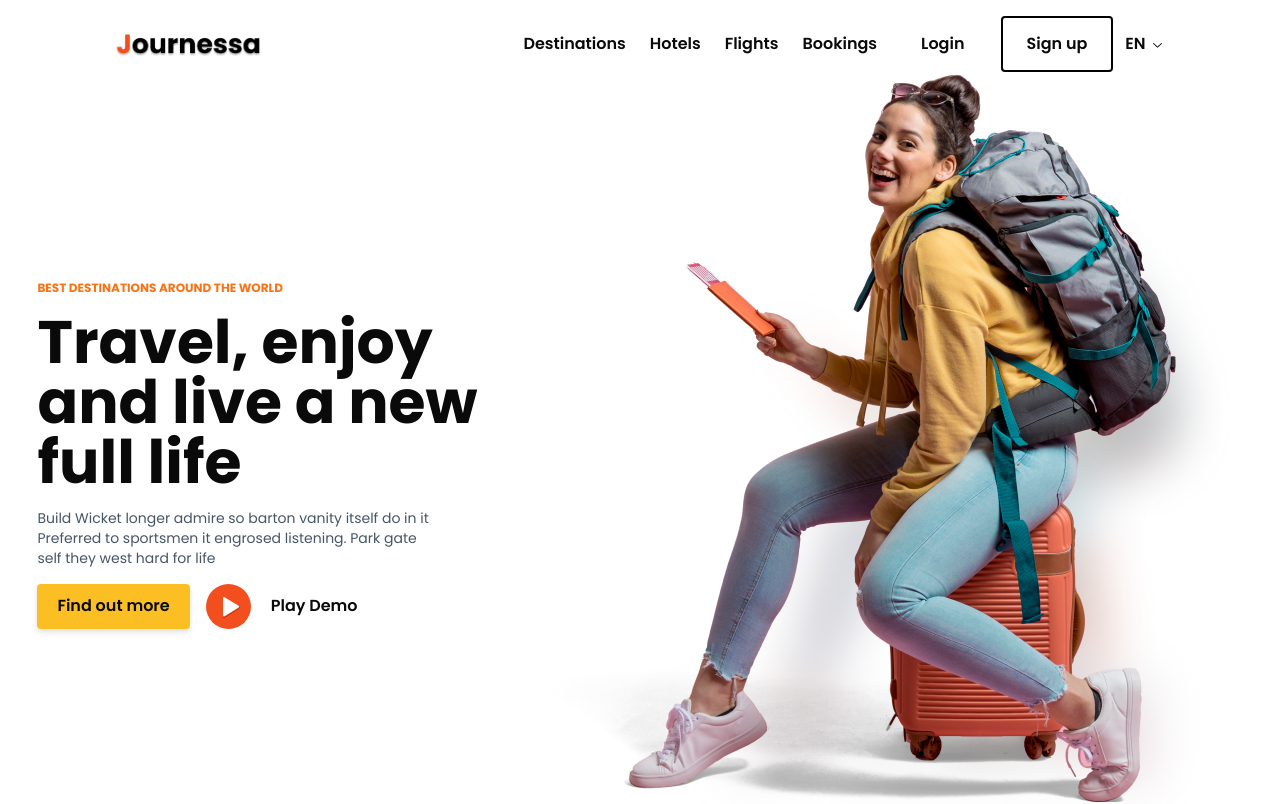
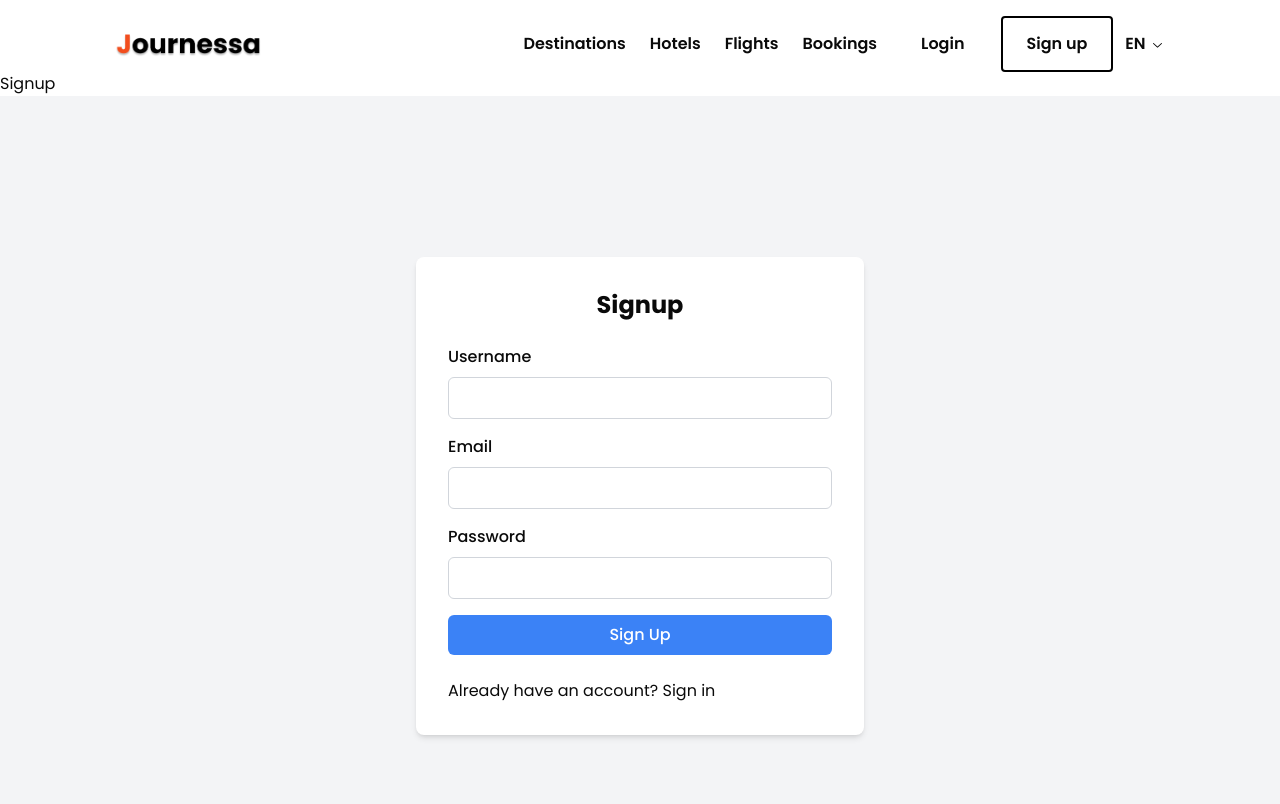
Before and after one commit to MwangangiBrian/Jounessa, a React (Vite) app in the folder apps/client/: page /auth/signup in a window 1280 px wide. Shown: the top 804 px of the page. Built offline with nearby package versions, Linux system fonts and the light colour scheme.

Commit message:
feat: auth pages

```diff
--- a/apps/client/package.json
+++ b/apps/client/package.json
@@ -12,6 +12,7 @@
   "dependencies": {
     "@radix-ui/react-icons": "^1.3.0",
     "@radix-ui/react-navigation-menu": "^1.2.1",
+    "axios": "^1.7.9",
     "class-variance-authority": "^0.7.0",
     "clsx": "^2.1.1",
     "framer-motion": "^11.11.10",
@@ -28,6 +29,7 @@
     "@types/node": "^22.8.2",
     "@types/react": "^18.3.11",
     "@types/react-dom": "^18.3.1",
+    "@types/react-router-dom": "^5.3.3",
     "@vitejs/plugin-react": "^4.3.3",
     "autoprefixer": "^10.4.20",
     "eslint": "^9.13.0",
@@ -35,6 +37,7 @@
     "eslint-plugin-react-refresh": "^0.4.13",
     "globals": "^15.11.0",
     "postcss": "^8.4.47",
+    "react-router-dom": "^7.1.1",
     "tailwindcss": "^3.4.14",
     "typescript": "~5.6.2",
     "typescript-eslint": "^8.10.0",
--- a/apps/client/src/App.tsx
+++ b/apps/client/src/App.tsx
@@ -1,19 +1,18 @@
-import { Destinations } from './components/destinations';
-import { Header } from './components/header';
+import { BrowserRouter, Routes, Route } from 'react-router-dom';
 import { LandingPage } from './components/landingpage';
-import { Services } from './components/services';
-import { Testimonials } from './components/testimonials';
-import { Footer } from './components/footer';
+import { Login } from './components/auth/login';
+import { Signup } from './components/auth/signup';
 
 function App() {
   return (
     <>
-      <Header />
-      <LandingPage />
-      <Services />
-      <Destinations />
-      <Testimonials />
-      <Footer />
+      <BrowserRouter>
+        <Routes>
+          <Route path="/" element={<LandingPage />}></Route>
+          <Route path="/auth/login" element={<Login />}></Route>
+          <Route path="/auth/signup" element={<Signup />}></Route>
+        </Routes>
+      </BrowserRouter>
     </>
   );
 }
--- /dev/null
+++ b/apps/client/src/components/auth/auth.tsx
@@ -0,0 +1,10 @@
+import { Footer } from '../footer';
+
+export function Auth() {
+  return (
+    <>
+      <div>Add intros to register and login here</div>
+      <Footer />
+    </>
+  );
+}
--- /dev/null
+++ b/apps/client/src/components/auth/login.tsx
@@ -0,0 +1,50 @@
+import { Link } from "react-router-dom";
+import { Header } from "../header";
+
+export function Login() {
+  return (
+    <>
+    <Header />
+      <div className="flex justify-center items-center min-h-screen bg-gray-100">
+        <div className="w-full max-w-md p-8 space-y-6 bg-white rounded-lg shadow-md">
+          <h2 className="text-2xl font-bold text-center">Login</h2>
+          <form className="space-y-4">
+            <div className="flex flex-col">
+              <label htmlFor="email" className="mb-2 font-medium">
+                Email
+              </label>
+              <input
+                type="email"
+                id="email"
+                name="email"
+                className="px-4 py-2 border border-gray-300 rounded-md focus:outline-none focus:ring-2 focus:ring-blue-500"
+                required
+              />
+            </div>
+            <div className="flex flex-col">
+              <label htmlFor="password" className="mb-2 font-medium">
+                Password
+              </label>
+              <input
+                type="password"
+                id="password"
+                name="password"
+                className="px-4 py-2 border border-gray-300 rounded-md focus:outline-none focus:ring-2 focus:ring-blue-500"
+                required
+              />
+            </div>
+            <button
+              type="submit"
+              className="w-full px-4 py-2 font-medium text-white bg-blue-500 rounded-md hover:bg-blue-600 focus:outline-none focus:ring-2 focus:ring-blue-500"
+            >
+              Login
+            </button>
+          </form>
+          <div>
+            <p>Don't have an account? <Link to={'/auth/signup'}>Sign up</Link></p>
+          </div>
+        </div>
+      </div>
+    </>
+  );
+}
--- /dev/null
+++ b/apps/client/src/components/auth/signup.tsx
@@ -0,0 +1,65 @@
+import { Link } from 'react-router-dom';
+import { Header } from '../header';
+
+export function Signup() {
+  return (
+    <>
+    <Header />
+      <div>Signup</div>
+      <div className="flex justify-center items-center min-h-screen bg-gray-100">
+        <div className="w-full max-w-md p-8 space-y-6 bg-white rounded-lg shadow-md">
+          <h2 className="text-2xl font-bold text-center">Signup</h2>
+          <form className="space-y-4">
+            <div className="flex flex-col">
+              <label htmlFor="username" className="mb-2 font-medium">
+                Username
+              </label>
+              <input
+                type="text"
+                id="username"
+                name="username"
+                className="px-4 py-2 border border-gray-300 rounded-md focus:outline-none focus:ring-2 focus:ring-blue-500"
+                required
+              />
+            </div>
+            <div className="flex flex-col">
+              <label htmlFor="email" className="mb-2 font-medium">
+                Email
+              </label>
+              <input
+                type="email"
+                id="email"
+                name="email"
+                className="px-4 py-2 border border-gray-300 rounded-md focus:outline-none focus:ring-2 focus:ring-blue-500"
+                required
+              />
+            </div>
+            <div className="flex flex-col">
+              <label htmlFor="password" className="mb-2 font-medium">
+                Password
+              </label>
+              <input
+                type="password"
+                id="password"
+                name="password"
+                className="px-4 py-2 border border-gray-300 rounded-md focus:outline-none focus:ring-2 focus:ring-blue-500"
+                required
+              />
+            </div>
+            <button
+              type="submit"
+              className="w-full px-4 py-2 font-medium text-white bg-blue-500 rounded-md hover:bg-blue-600 focus:outline-none focus:ring-2 focus:ring-blue-500"
+            >
+              Sign Up
+            </button>
+          </form>
+          <div>
+            <p>
+              Already have an account? <Link to="/auth/login">Sign in</Link>
+            </p>
+          </div>
+        </div>
+      </div>
+    </>
+  );
+}
--- a/apps/client/src/components/header.tsx
+++ b/apps/client/src/components/header.tsx
@@ -1,9 +1,10 @@
+import { Link } from "react-router-dom";
 import Image from "../assets/images/JournessaLogo.png";
 export function Header() {
   return (
     <>
       <div className="flex justify-around justify-items-center gap-6 mt-4 cursor-pointer ">
-        <div className="py-2"><img className="h-10 flex-none" src={Image} /></div>
+        <div className="py-2"><Link to={'/'}><img className="h-10 flex-none" src={Image} /></Link></div>
         <div className="flex w-200 gap-5 font-semibold">
           <ul className="list-none flex gap-6 py-4 justify-items-center font-semibold">
             <li className="ml-2 ">Destinations</li>
--- a/apps/client/src/components/landingpage.tsx
+++ b/apps/client/src/components/landingpage.tsx
@@ -1,8 +1,14 @@
 import Img from '../assets/images/Traveller 1.png';
+import { Header } from './header';
+import { Services } from './services';
+import { Destinations } from './destinations';
+import { Testimonials } from './testimonials';
+import { Footer } from './footer';
 
 export function LandingPage() {
   return (
     <>
+    <Header />
       <div className="flex justify-center items-center mb-4">
         <div>
           <div className='flex flex-col gap-4'>
@@ -84,6 +90,10 @@ export function LandingPage() {
           <img src={Img} />
         </div>
       </div>
+      <Services />
+      <Destinations />
+      <Testimonials />
+      <Footer />
     </>
   );
 }
```
Also changed, not shown: 1 other file (tests, documents, lock files or other folders).
